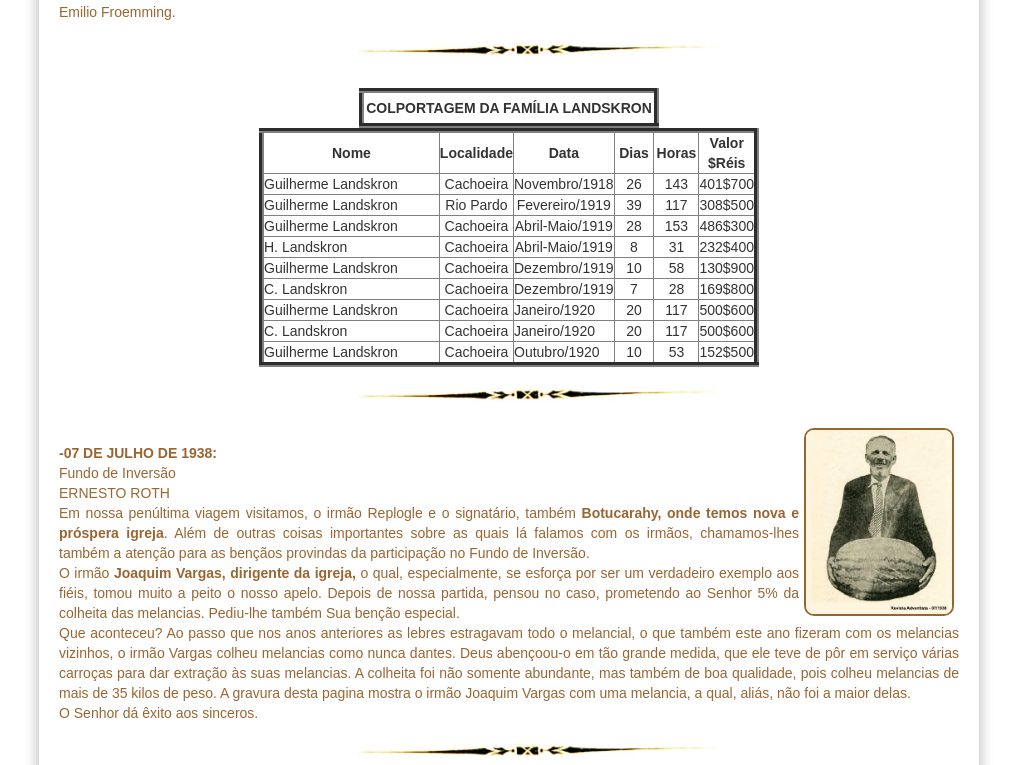
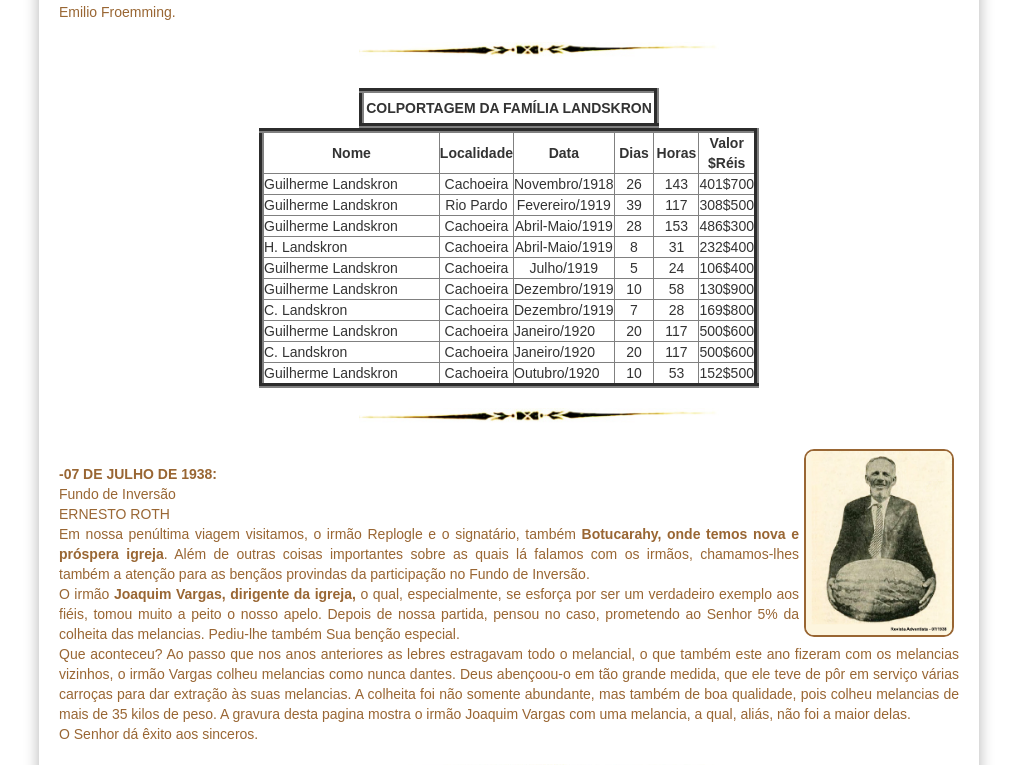
Before and after one commit to claudiovargas1955/claudiovargas1955.github.io, a Jekyll site: the page built from _pages/história-da-iasd-bosque.html, in a window 1280 px wide and 900 px high, scrolled down 1755 px, cut to the strip 0-765 px from the top of the window. Shown: the whole strip, without its empty margins (131-1148 px from the left). Built offline with Jekyll 4.4.1, drawn with Linux system fonts in a browser that asks for light colours; some web fonts are replaced.

Commit message:
Update história-da-iasd-bosque.html

```diff
--- a/_pages/história-da-iasd-bosque.html
+++ b/_pages/história-da-iasd-bosque.html
@@ -210,6 +210,14 @@ Emilio Froemming.<br>
            <td align="center">31</td>
            <td align="center">232$400</td>
         </tr>
+        <tr>
+           <td align="left" width="300px">Guilherme Landskron</td>
+           <td align="center" width="50px">Cachoeira</td>
+           <td align="center">Julho/1919</td>
+           <td align="center">5</td>
+           <td align="center">24</td>
+           <td align="center">106$400</td>
+        </tr>
 
         <tr>
            <td align="left" width="300px">Guilherme Landskron</td>
```
